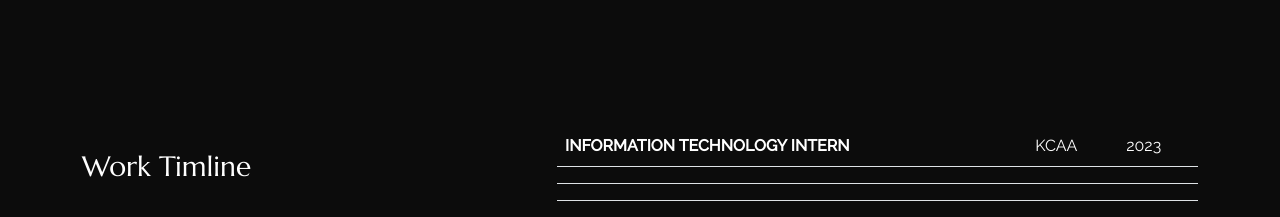
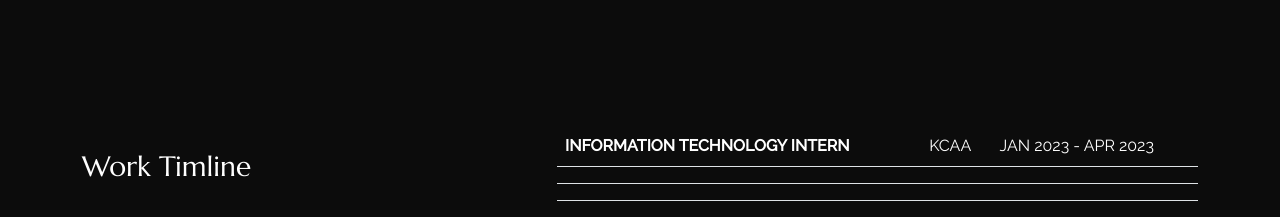
Before and after one commit to Raudin/muga-portfolio, a React (Create React App) app: page /about in a window 1280 px wide. Shown: the part 800-1017 px from the top of the page. Built offline with nearby package versions, Linux system fonts and the light colour scheme.

Commit message:
Updated content_option.js

```diff
--- a/src/content_option.js
+++ b/src/content_option.js
@@ -1,7 +1,7 @@
 
 const logotext = "MUGA";
 const meta = {
-    title: "MARK MUGA",
+    title: "MUGA",
     description: "I’m Mark Muga tech enthusiast _ Full stack devloper,currently working in Nairobi",
 };
 
@@ -41,7 +41,7 @@ const schooling = [{
 const worktimeline = [{
         jobtitle: "INFORMATION TECHNOLOGY INTERN",
         where: "KCAA",
-        date: "2023",
+        date: "JAN 2023 - APR 2023",
     },
     {
         jobtitle: "",
```
